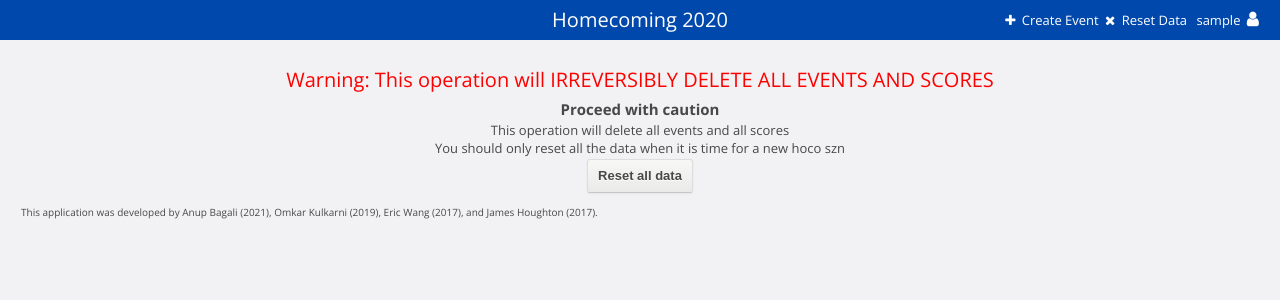
After one commit to tjcsl/homecoming, a Django app: page /reset/ in a window 1280 px wide. The commit adds this page. Shown: the top 300 px of the page. Run offline with Django 3.2, Linux system fonts and the light colour scheme; the visitor is signed in with stand-in values (Sample User, id 1); some libraries are stand-ins or nearby versions.

Commit message:
add reset page

```diff
--- a/homecoming/apps/auth/views.py
+++ b/homecoming/apps/auth/views.py
@@ -3,4 +3,4 @@ from django.http import HttpRequest, HttpResponse
 
 
 def login(request: HttpRequest) -> HttpResponse:
-    return render(request, "landing.html")
+    return render(request, "auth/login.html")
--- a/homecoming/apps/base/urls.py
+++ b/homecoming/apps/base/urls.py
@@ -7,4 +7,5 @@ app_name = "base"
 urlpatterns = [
     path("", views.index_view, name="index"),
     path("api/", views.api_view, name="api"),
+    path("reset/", views.reset_view, name="reset"),
 ]
--- a/homecoming/apps/base/views.py
+++ b/homecoming/apps/base/views.py
@@ -1,8 +1,11 @@
 from django.db.models import Sum
 from django.http import JsonResponse
-from django.shortcuts import render
+from django.shortcuts import render, redirect
+from django.urls import reverse
+from django.contrib import messages
 from django.contrib.auth.decorators import login_required
 
+from ..auth.decorators import management_only
 from ..events.models import Event
 from ..scores.models import ScoreBoard
 
@@ -22,7 +25,7 @@ def index_view(request):
     for key in context:
         if key.endswith("total") and not context[key]:
             context[key] = 0
-    return render(request, "home.html", context)
+    return render(request, "base/home.html", context)
 
 
 def api_view(request):
@@ -36,3 +39,13 @@ def api_view(request):
     resp["Access-Control-Allow-Origin"] = "*"
     resp["Access-Control-Allow-Headers"] = "x-requested-with"
     return resp
+
+
+@management_only
+def reset_view(request):
+    if request.method == "POST":
+        Event.objects.all().delete()
+        ScoreBoard.objects.all().delete()
+        messages.success(request, "Successfully reset all data")
+        return redirect(reverse("base:index"))
+    return render(request, "base/reset.html")
--- a/homecoming/apps/events/forms.py
+++ b/homecoming/apps/events/forms.py
@@ -1,6 +1,7 @@
 import bleach
 
 from django import forms
+from django.core.exceptions import ValidationError
 
 from .models import Event
 
--- a/homecoming/apps/events/views.py
+++ b/homecoming/apps/events/views.py
@@ -29,7 +29,7 @@ def create_event_view(request):
     else:
         form = CreateEventForm()
     context = {"form": form}
-    return render(request, "create_event_form.html", context)
+    return render(request, "events/create_event_form.html", context)
 
 
 @login_required
--- a/homecoming/apps/scores/forms.py
+++ b/homecoming/apps/scores/forms.py
@@ -7,9 +7,6 @@ class EditScoresForm(forms.ModelForm):
 
     """A Form to create an Event"""
 
-    def __init__(self, *args, **kwargs):
-        super(EditScoresForm, self).__init__(*args, **kwargs)
-
     class Meta:
         model = ScoreBoard
         fields = ["freshman_score", "sophomore_score", "junior_score", "senior_score"]
--- a/homecoming/apps/scores/views.py
+++ b/homecoming/apps/scores/views.py
@@ -28,4 +28,4 @@ def edit_scores_view(request, event_id):
     else:
         form = EditScoresForm(instance=scoreboard)
     context = {"event_form": event_form, "score_form": form, "scoreboard": scoreboard}
-    return render(request, "edit_scores_page.html", context)
+    return render(request, "scores/edit_scores_page.html", context)
--- a/homecoming/static/css/base.css
+++ b/homecoming/static/css/base.css
@@ -26,6 +26,11 @@ h1 {
 a.title {
     color: white;
 }
+
+a:hover {
+    text-decoration: underline;
+}
+
 div.title {
     font-size: 20px;
     width: 100%;
--- a/homecoming/templates/base.html
+++ b/homecoming/templates/base.html
@@ -23,7 +23,6 @@
     <script type="text/javascript" src="{% static 'js/nav.js' %}"></script>
     {% block js %}
     {% endblock %}
-    {% if messages %}
     <script type="text/javascript">
         $(document).ready(function() {
             {% for message in messages %}
@@ -33,9 +32,22 @@
                     showCloseButton: true
                 });
             {% endfor %}
+            $("#username")
+                .hover(
+                    function () {
+                        $(this).text("Logout");
+                        $(this).css("text-decoration", "underline");
+                    },
+                    function () {
+                        $(this).text("{{ user.username }}");
+                        $(this).css("text-decoration", "none");
+                    }
+                )
+                .click(function () {
+                    window.location.href = "{% url 'auth:logout' %}";
+                });
         });
     </script>
-    {% endif %}
 </head>
 <body>
 <div class="header">
@@ -46,16 +58,20 @@
     </a>
     <div class="right">
         {% if user|has_management_permissions %}
-        <li class="username">
+        <li class="username" style="margin: 0; padding: 0">
             <i class="fa fa-plus"></i>
             <a href="{% url 'events:create_event_page' %}" style="color: white;">
                 <span class="user-name">Create Event</span>
             </a>
+            <i class="fa fa-times"></i>
+            <a href="{% url 'base:reset' %}" style="color: white">
+                <span class="user-name">Reset Data</span>
+            </a>
         </li>
         {% endif %}
         <li class="username">
+                <span id="username" class="user-name">{{ user.username }}</span>
                 <i class="fa fa-user"></i>
-                <span class="user-name">{{ request.session.name }}</span>
             </div>
         </li>
     </div>
--- /dev/null
+++ b/homecoming/templates/base/reset.html
@@ -0,0 +1,20 @@
+{% extends 'base.html' %}
+{% load static %}
+
+{% block css %}
+    {{ block.super }}
+    <link rel="stylesheet" href="{% static 'css/home.css' %}">
+{% endblock %}
+
+{% block body %}
+    <div class="overview">
+        <h2 style="color: red">Warning: This operation will IRREVERSIBLY DELETE ALL EVENTS AND SCORES</h2>
+        <h3>Proceed with caution</h3>
+        <h4>This operation will delete all events and all scores</h4>
+        <h4>You should only reset all the data when it is time for a new hoco szn</h4>
+        <form method="post" action="{% url 'base:reset' %}" id="reset-form">
+            {% csrf_token %}
+            <input type="submit" value="Reset all data">
+        </form>
+    </div>
+{% endblock %}
```
Also changed, not shown: homecoming/templates/auth/login.html (renamed from homecoming/templates/landing.html), homecoming/templates/base/home.html (renamed from homecoming/templates/home.html), homecoming/templates/events/create_event_form.html (renamed from homecoming/templates/create_event_form.html), homecoming/templates/scores/edit_scores_page.html (renamed from homecoming/templates/edit_scores_page.html). Lines whose indentation alone changed are shown as unchanged.
